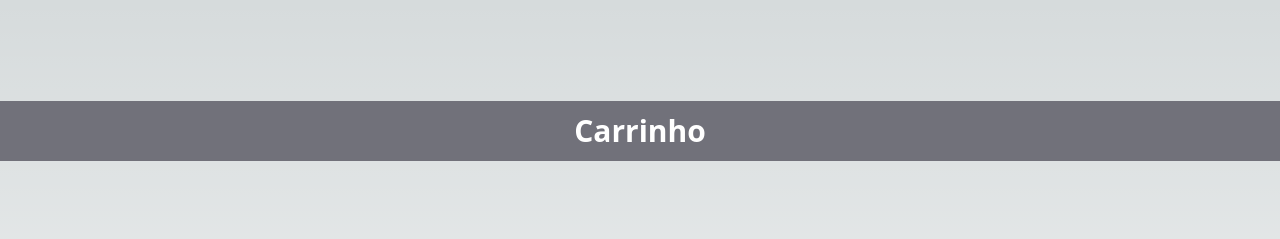
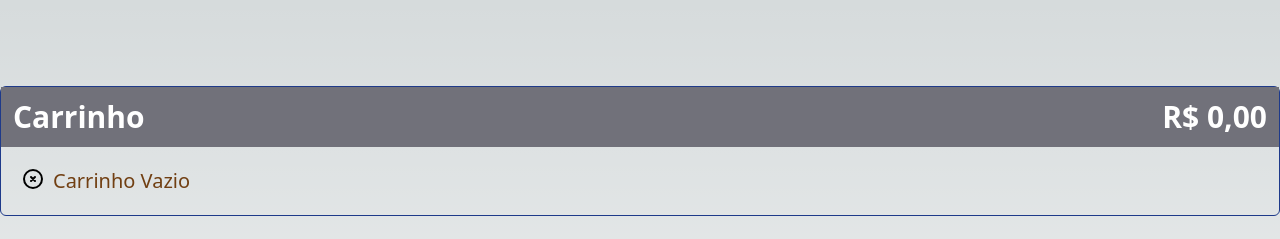
Before and after one commit to Hesa-Dev/react-v1, a Next.js app: page /listas/produtos in a window 1280 px wide. Shown: the top 239 px of the page. Built offline with nearby package versions, Linux system fonts and the light colour scheme.

Commit message:
listas de produtos

```diff
--- a/src/components/listas/Carrinho.tsx
+++ b/src/components/listas/Carrinho.tsx
@@ -1,5 +1,8 @@
 import ItemCarrinho from "@/model/ItemCarrinho"
 import CarrinhoItem from "./CarrinhoItem"
+import { IconCircleX } from "@tabler/icons-react"
+import CarrinhoVazio from "./CarrinhoVazio"
+import Moeda from "@/utils/Moeda"
 
 interface CarrinhoProps {
 
@@ -9,20 +12,32 @@ interface CarrinhoProps {
 
 export default function Carrinho(props: CarrinhoProps) {
 
+    const total = props.itens.reduce((soma, item) => {
+        return soma + item.quantidade * item.produto.preco
+    }, 0)
     return (
 
-        <div className="flex flex-col w-full ">
+        <div className="flex flex-col w-full border border-blue-900 rounded-md ">
 
-            <div className="flex bg-zinc-500 text-3xl justify-center p-3 text-white font-bold items-center ">
-                Carrinho
+            <div className="flex justify-between items-center bg-zinc-500 text-3xl  p-3 text-white font-bold ">
+                <span> Carrinho</span>
+                <span> {Moeda.formatar(total)}</span>
             </div>
-            <div className="p-5">
-                {props.itens.map((item, i) => {
+            <div className="flex gap-5 p-5">
 
-                    return (
-                        <CarrinhoItem key={i} {...item} />
-                    )
-                })}
+
+                {props.itens.length == 0 ? (
+                    <CarrinhoVazio />
+                ) : (
+
+                    props.itens.map((item, i) => {
+
+                        return <CarrinhoItem key={i} {...item} />
+
+                    })
+
+                )}
+
             </div>
         </div>
     )
--- a/src/components/listas/CarrinhoItem.tsx
+++ b/src/components/listas/CarrinhoItem.tsx
@@ -1,14 +1,33 @@
 import ItemCarrinho from "@/model/ItemCarrinho";
+import Moeda from "@/utils/Moeda";
 
 
-export default function CarrinhoItem(props:ItemCarrinho){
+export default function CarrinhoItem(props: ItemCarrinho) {
 
+    //  function exibirMoeda(valor:number){
+
+    //     return new Intl.NumberFormat('pt-BR',{
+
+    //         style: 'currency',
+    //         currency:'BRL'
+    //     }).format(valor)
+    //  }
 
     return (
 
-        <div>
-            {props.produto.nome}
-            {props.quantidade}
+        <div className=" flex items-center rounded-full bg-blue-500 ">
+
+
+            <span className="w-7 h-7 rounded-full bg-blue-200 p-2 flex justify-center items-center">  {props.quantidade} </span>
+
+            <span >
+                {props.produto.nome}
+
+            </span>
+
+            <span className="pr-3 px-3">
+                {Moeda.formatar(props.produto.preco * props.quantidade)}
+            </span>
 
         </div>
     )
--- /dev/null
+++ b/src/components/listas/CarrinhoVazio.tsx
@@ -0,0 +1,17 @@
+
+import { IconCircleX } from "@tabler/icons-react"
+
+
+export default function CarrinhoVazio() {
+
+
+
+    return (
+
+        <div className="flex justify-center gap-2">
+            <IconCircleX />
+            <span className="text-xl text-yellow-900">Carrinho Vazio</span>
+        </div>
+
+    )
+}
--- /dev/null
+++ b/src/utils/Moeda.ts
@@ -0,0 +1,27 @@
+
+
+
+export default class Moeda {
+
+ static formatar (valor:number){
+
+    return new Intl.NumberFormat('pt-BR',{
+
+        style: 'currency',
+        currency:'BRL'
+    }).format(valor)
+
+ }
+
+
+}
+
+//    static   formatar(valor:number) {
+
+
+//         return new Intl.NumberFormat('pt-BR',{
+
+//             style: 'currency',
+//             currency:'BRL'
+//         }).format(valor)
+//     }
```
